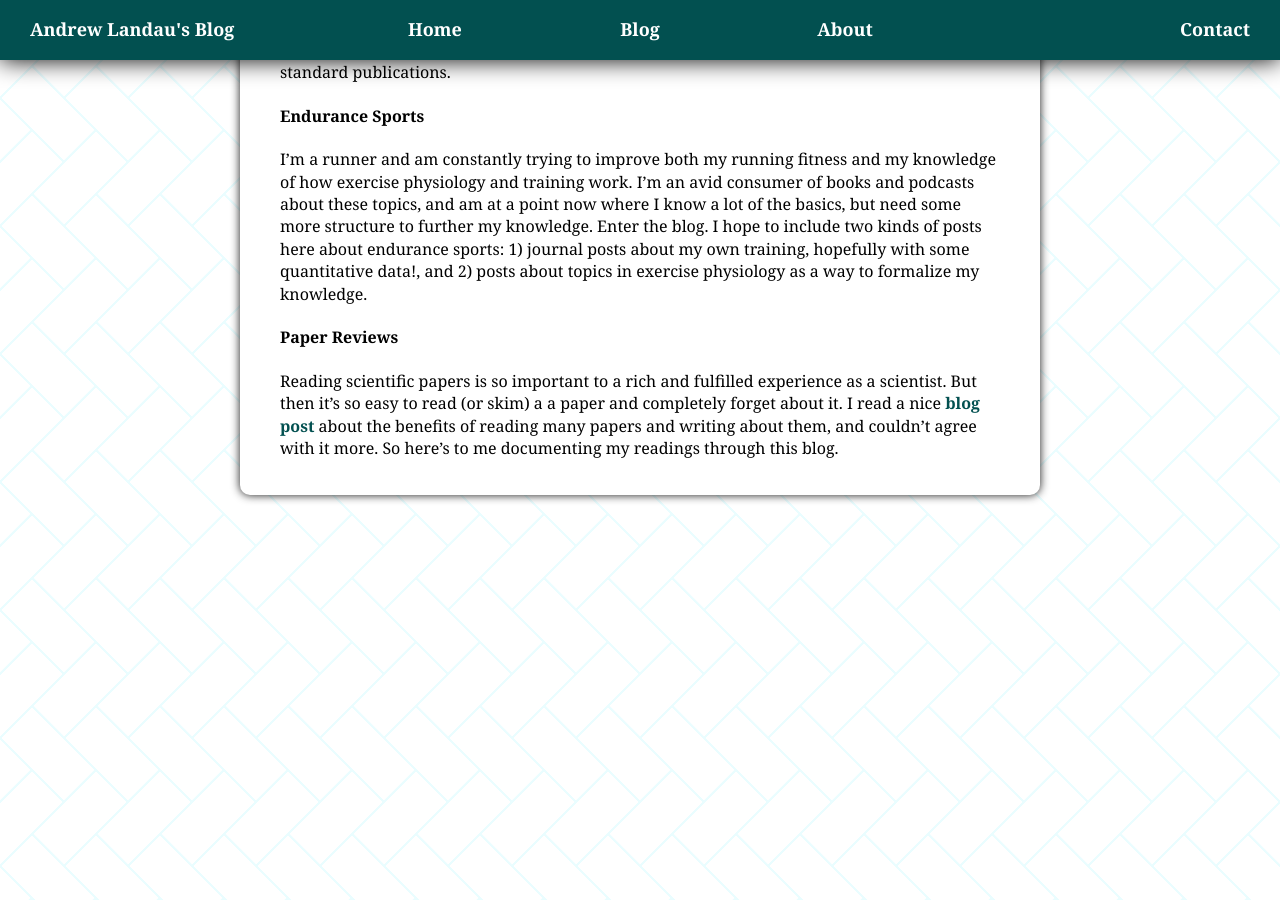
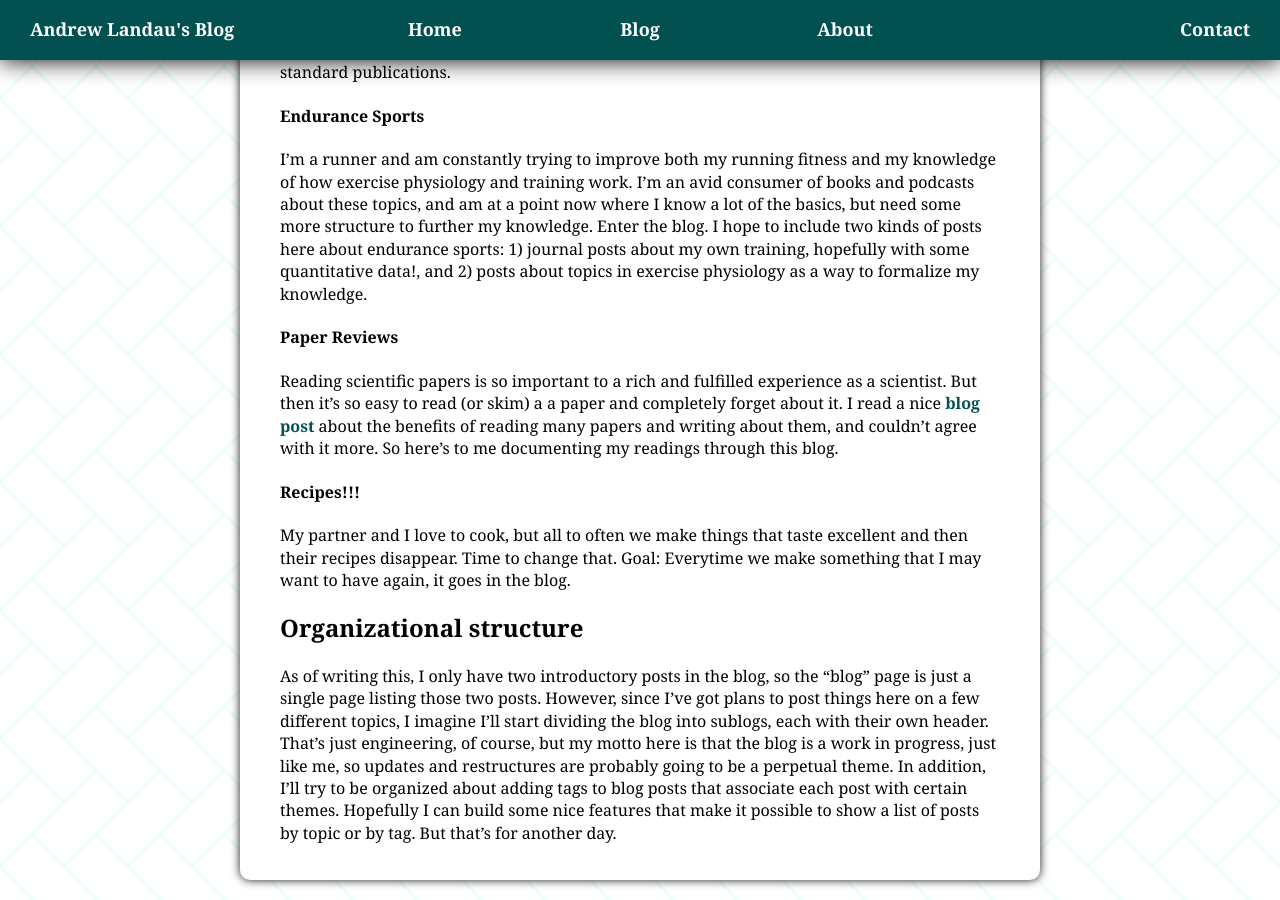
Before and after one commit to landoskape/landoskape.github.io, a Jekyll site: the page built from _posts/2024-06-02-welcome.md, in a window 1280 px wide and 900 px high, scrolled down 1022 px. Built offline with Jekyll 4.4.1, drawn with Linux system fonts in a browser that asks for light colours.

Commit message:
Update 2024-06-02-welcome.md

```diff
--- a/_posts/2024-06-02-welcome.md
+++ b/_posts/2024-06-02-welcome.md
@@ -27,3 +27,9 @@ I'm a runner and am constantly trying to improve both my running fitness and my
 
 #### Paper Reviews
 Reading scientific papers is so important to a rich and fulfilled experience as a scientist. But then it's so easy to read (or skim) a a paper and completely forget about it. I read a nice [blog post](https://www.fregu856.com/post/phd_of_reading/) about the benefits of reading many papers and writing about them, and couldn't agree with it more. So here's to me documenting my readings through this blog.
+
+#### Recipes!!!
+My partner and I love to cook, but all to often we make things that taste excellent and then their recipes disappear. Time to change that. Goal: Everytime we make something that I may want to have again, it goes in the blog.
+
+## Organizational structure
+As of writing this, I only have two introductory posts in the blog, so the "blog" page is just a single page listing those two posts. However, since I've got plans to post things here on a few different topics, I imagine I'll start dividing the blog into sublogs, each with their own header. That's just engineering, of course, but my motto here is that the blog is a work in progress, just like me, so updates and restructures are probably going to be a perpetual theme. In addition, I'll try to be organized about adding tags to blog posts that associate each post with certain themes. Hopefully I can build some nice features that make it possible to show a list of posts by topic or by tag. But that's for another day.
```
